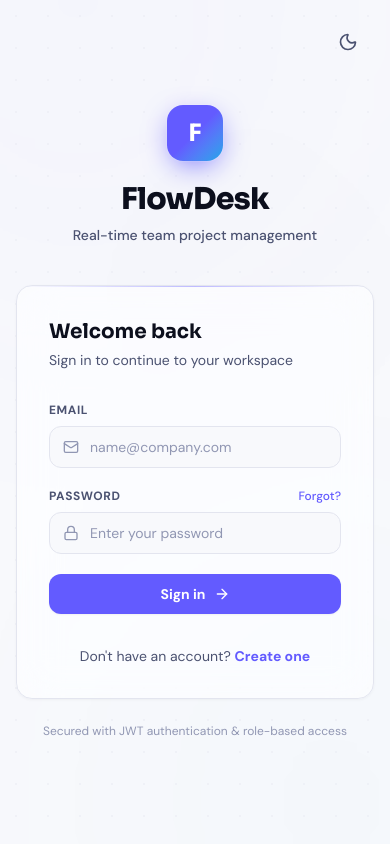
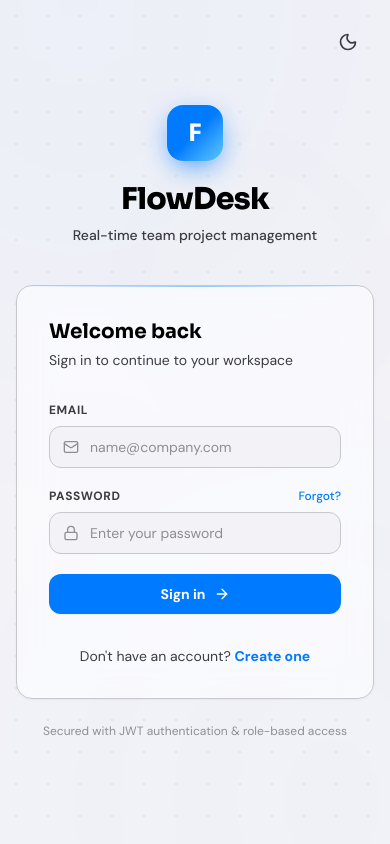
Before and after one commit to Raghu1611/FlowDesk-TeamManagemnt, a React (Vite) app in the folder client/: page /login in a window 390 px wide. Built offline with nearby package versions, Linux system fonts and the light colour scheme.

Commit message:
docs: add test credentials & deployment section; refactor: iOS-style mobile theme colors

```diff
--- a/client/src/components/analytics/TaskCompletionChart.jsx
+++ b/client/src/components/analytics/TaskCompletionChart.jsx
@@ -16,9 +16,9 @@ const dayNames = ['Sun', 'Mon', 'Tue', 'Wed', 'Thu', 'Fri', 'Sat'];
 const TaskCompletionChart = ({ data }) => {
   const { theme } = useTheme();
 
-  const textColor = theme === 'dark' ? '#a1a1aa' : '#4b5271';
-  const gridColor = theme === 'dark' ? '#27272a' : '#e3e5ef';
-  const accentColor = theme === 'dark' ? '#818cf8' : '#635bff';
+  const textColor = theme === 'dark' ? '#ABABAF' : '#3C3C43';
+  const gridColor = theme === 'dark' ? '#38383A' : '#C7C7CC';
+  const accentColor = theme === 'dark' ? '#0A84FF' : '#007AFF';
 
   const chartData = data?.length > 0
     ? data.map(d => ({
--- a/client/src/index.css
+++ b/client/src/index.css
@@ -35,41 +35,41 @@
 
 @layer base {
   :root {
-    --bg-base: #f8f9fc;
-    --bg-surface: #ffffff;
-    --bg-elevated: #f1f3f9;
-    --bg-hover: #ebedf5;
-    --border: #e3e5ef;
-    --border-subtle: #eff0f6;
-    --text-primary: #0c0f1d;
-    --text-secondary: #4b5271;
-    --text-muted: #9197b3;
-    --accent: #635bff;
-    --accent-hover: #5046e5;
-    --accent-soft: rgba(99, 91, 255, 0.08);
-    --success: #0ea371;
-    --warning: #f5a623;
-    --danger: #ef4444;
-    --info: #0ea5e9;
+    --bg-base: #F2F2F7;
+    --bg-surface: #FFFFFF;
+    --bg-elevated: #E8E8ED;
+    --bg-hover: #D1D1D6;
+    --border: #C7C7CC;
+    --border-subtle: #E5E5EA;
+    --text-primary: #000000;
+    --text-secondary: #3C3C43;
+    --text-muted: #8E8E93;
+    --accent: #007AFF;
+    --accent-hover: #0056CC;
+    --accent-soft: rgba(0, 122, 255, 0.1);
+    --success: #34C759;
+    --warning: #FF9500;
+    --danger: #FF3B30;
+    --info: #5AC8FA;
   }
 
   .dark {
-    --bg-base: #0a0a0c;
-    --bg-surface: #121215;
-    --bg-elevated: #1a1a1f;
-    --bg-hover: #222228;
-    --border: #2a2a30;
-    --border-subtle: #1e1e24;
-    --text-primary: #f0f0f2;
-    --text-secondary: #9898a4;
-    --text-muted: #56565f;
-    --accent: #7c7aff;
-    --accent-hover: #6b69e8;
-    --accent-soft: rgba(124, 122, 255, 0.1);
-    --success: #34d399;
-    --warning: #fbbf24;
-    --danger: #f87171;
-    --info: #38bdf8;
+    --bg-base: #000000;
+    --bg-surface: #1C1C1E;
+    --bg-elevated: #2C2C2E;
+    --bg-hover: #3A3A3C;
+    --border: #38383A;
+    --border-subtle: #2C2C2E;
+    --text-primary: #FFFFFF;
+    --text-secondary: #ABABAF;
+    --text-muted: #636366;
+    --accent: #0A84FF;
+    --accent-hover: #409CFF;
+    --accent-soft: rgba(10, 132, 255, 0.15);
+    --success: #30D158;
+    --warning: #FFD60A;
+    --danger: #FF453A;
+    --info: #64D2FF;
   }
 
   body {
@@ -143,7 +143,7 @@
     -webkit-backdrop-filter: blur(20px) saturate(180%);
   }
   .dark .glass {
-    background: rgba(18,18,21,0.75);
+    background: rgba(28,28,30,0.8);
     backdrop-filter: blur(24px) saturate(150%);
     -webkit-backdrop-filter: blur(24px) saturate(150%);
   }
--- a/client/src/pages/reports/ReportsPage.jsx
+++ b/client/src/pages/reports/ReportsPage.jsx
@@ -21,8 +21,8 @@ const ReportsPage = () => {
   const [page, setPage] = useState(1);
   const [pagination, setPagination] = useState(null);
 
-  const textColor = theme === 'dark' ? '#a1a1aa' : '#4b5271';
-  const gridColor = theme === 'dark' ? '#27272a' : '#e3e5ef';
+  const textColor = theme === 'dark' ? '#ABABAF' : '#3C3C43';
+  const gridColor = theme === 'dark' ? '#38383A' : '#C7C7CC';
 
   useEffect(() => {
     const load = async () => {
@@ -48,7 +48,7 @@ const ReportsPage = () => {
     name: name.replace('_', ' ').replace(/\b\w/g, l => l.toUpperCase()), value
   })) : [];
 
-  const COLORS = ['#818cf8', '#34d399', '#fbbf24', '#f87171', '#38bdf8'];
+  const COLORS = ['#0A84FF', '#30D158', '#FF9500', '#FF453A', '#5AC8FA'];
   const completionRate = stats?.totalTasks > 0 ? Math.round((stats.completedTasks / stats.totalTasks) * 100) : 0;
 
   return (
```
Also changed, not shown: 1 other file (tests, documents, lock files or other folders).
